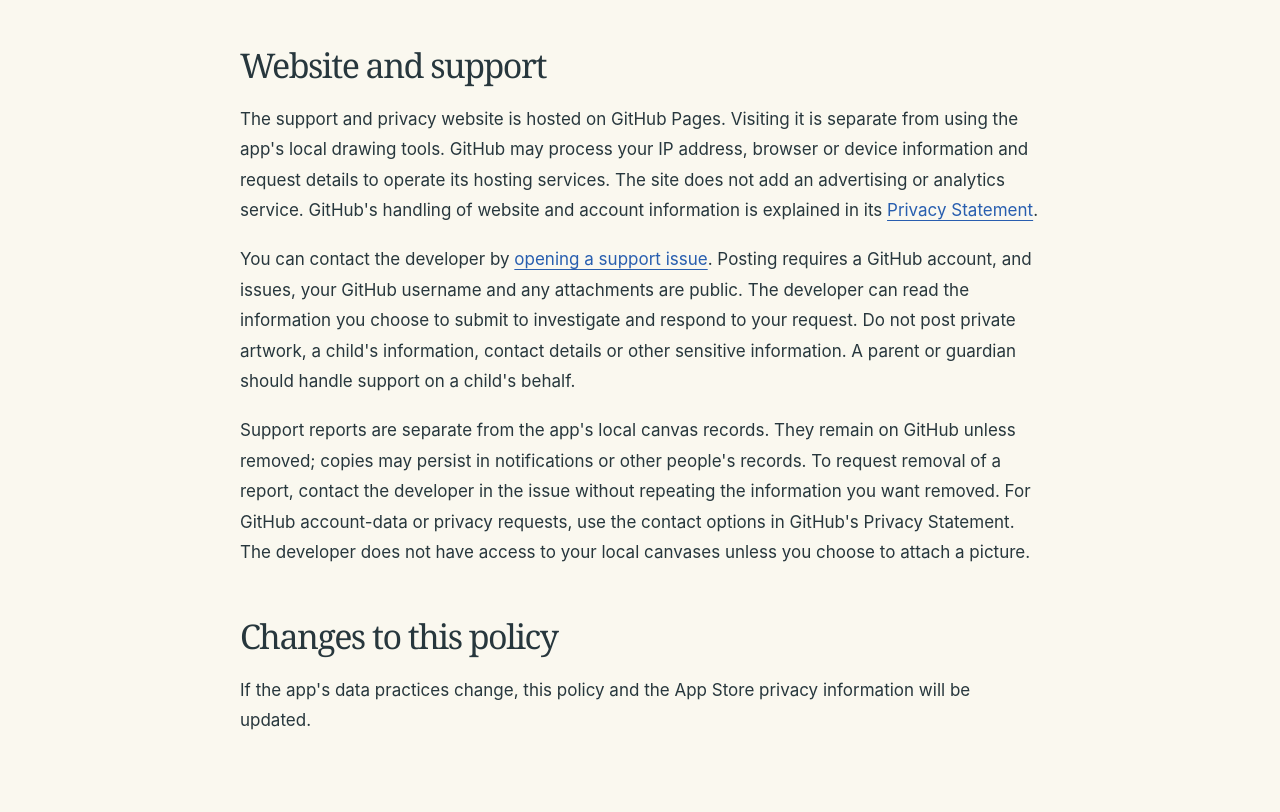
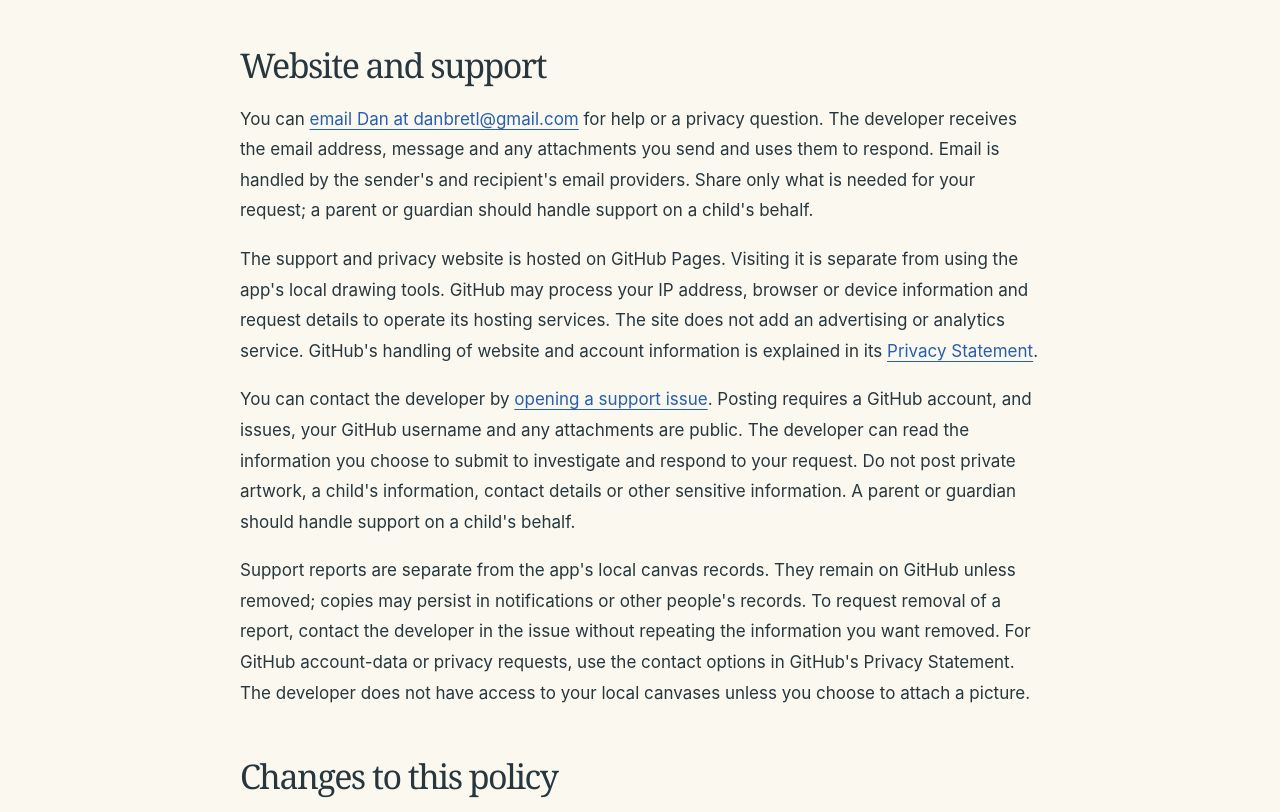
Before and after one commit to danbretl/stick-physics-support, a plain HTML site: page privacy/index.html in a window 1280 px wide. Shown: the part 2901-3713 px from the top of the page. Drawn offline with Linux system fonts and the light colour scheme.

Commit message:
Add direct email support and privacy contact

```diff
--- a/privacy/index.html
+++ b/privacy/index.html
@@ -56,6 +56,7 @@
 <p>Canvases stay in the local gallery so you can reopen them. Starting a fresh page keeps the earlier canvas; it does not erase the gallery.</p>
 <p>Deleting the app removes its local app data from that device. On iPhone and iPad, offloading the app preserves its documents and data. On Android, clearing the app&#x27;s storage also removes its local canvases, history and settings. Pictures already saved to Photos or shared image storage must be removed separately in your photo or gallery app. Device backups may contain earlier copies, depending on your backup settings. The app does not provide its own cloud backup or synchronization service, and the developer does not hold a server copy of your artwork.</p>
 <h2 id="website-and-support">Website and support</h2>
+<p>You can <a href="mailto:danbretl@gmail.com">email Dan at danbretl@gmail.com</a> for help or a privacy question. The developer receives the email address, message and any attachments you send and uses them to respond. Email is handled by the sender's and recipient's email providers. Share only what is needed for your request; a parent or guardian should handle support on a child's behalf.</p>
 <p>The support and privacy website is hosted on GitHub Pages. Visiting it is separate from using the app&#x27;s local drawing tools. GitHub may process your IP address, browser or device information and request details to operate its hosting services. The site does not add an advertising or analytics service. GitHub&#x27;s handling of website and account information is explained in its <a href="https://docs.github.com/en/site-policy/privacy-policies/github-general-privacy-statement">Privacy Statement</a>.</p>
 <p>You can contact the developer by <a href="https://github.com/danbretl/stick-physics-support/issues/new">opening a support issue</a>. Posting requires a GitHub account, and issues, your GitHub username and any attachments are public. The developer can read the information you choose to submit to investigate and respond to your request. Do not post private artwork, a child&#x27;s information, contact details or other sensitive information. A parent or guardian should handle support on a child&#x27;s behalf.</p>
 <p>Support reports are separate from the app&#x27;s local canvas records. They remain on GitHub unless removed; copies may persist in notifications or other people&#x27;s records. To request removal of a report, contact the developer in the issue without repeating the information you want removed. For GitHub account-data or privacy requests, use the contact options in GitHub&#x27;s Privacy Statement. The developer does not have access to your local canvases unless you choose to attach a picture.</p>
```
Also changed, not shown: support/index.html (+1 -0 lines).
